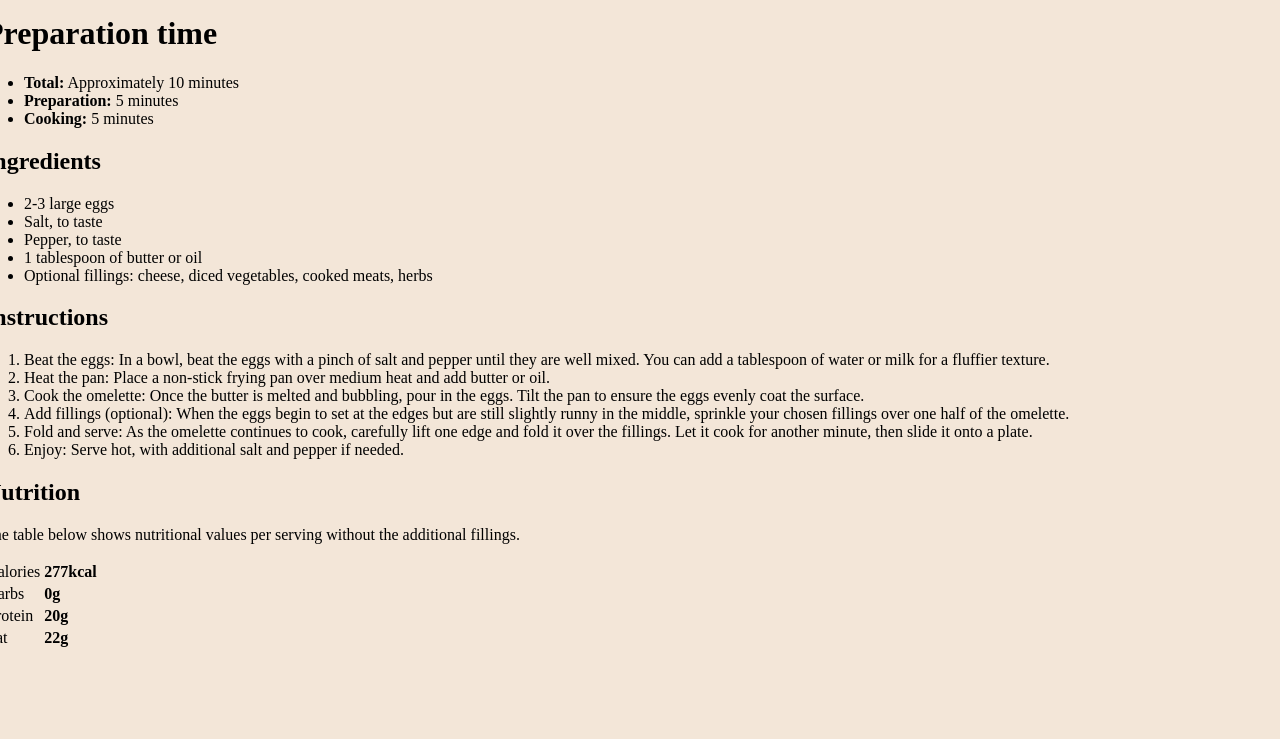
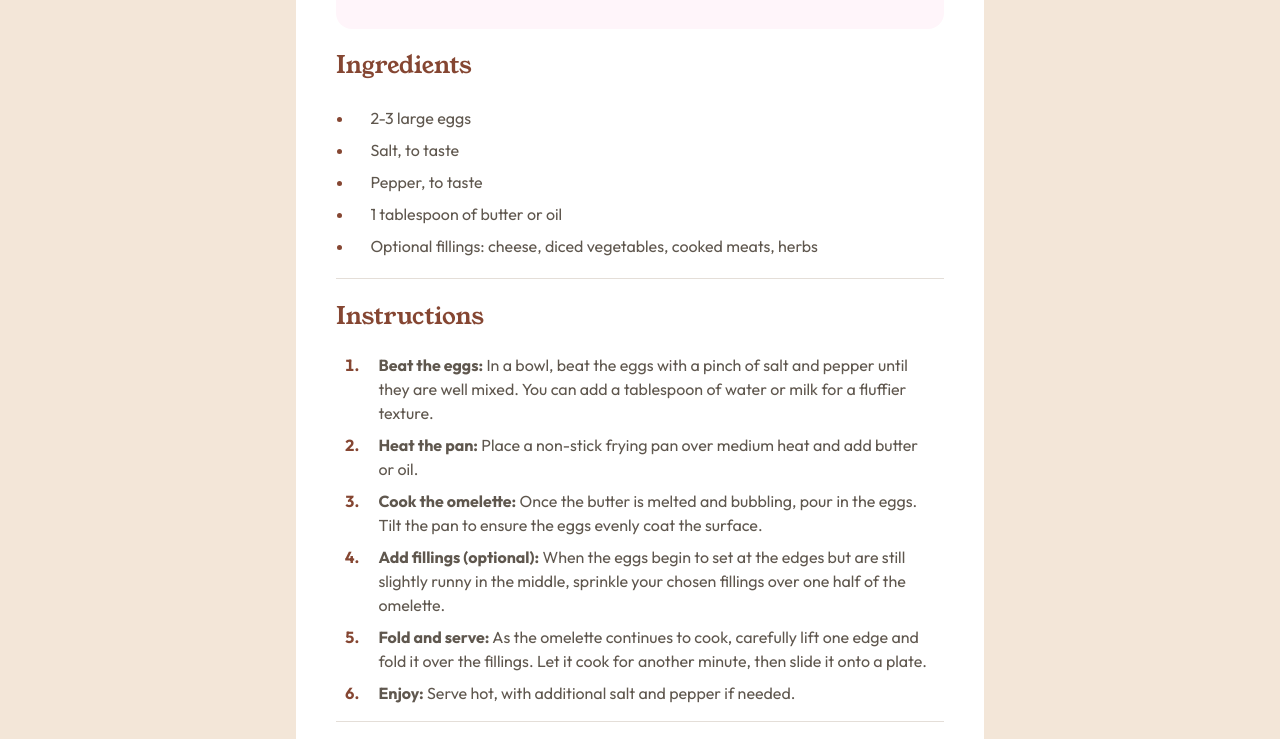
Before and after one commit to ralrafie96/recipe-page-main, a plain HTML site: page index.html in a window 1280 px wide. Shown: the part 716-1455 px from the top of the page. Before the commit the page ends 1374 px from the top, so only its background shows below. Drawn offline with Linux system fonts and the light colour scheme.

Commit message:
complete solution, ready to review

```diff
--- a/index.html
+++ b/index.html
@@ -12,11 +12,140 @@
 
   <!-- Feel free to remove these styles or customise in your own stylesheet 👍 -->
   <style>
+    @font-face {
+      font-family: "YoungSerif-Regular";
+      src: url("./assets/fonts/young-serif/YoungSerif-Regular.ttf");
+    }
+
+    @font-face {
+      font-family: "Outfit-VariableFont_wght";
+      src: url("./assets/fonts/outfit/Outfit-VariableFont_wght.ttf");
+    }
+
     body {
+      font-family: "Outfit-VariableFont_wght";
+      color: hsl(30, 10%, 34%);
       display: flex;
       justify-content: center;
       align-items: center;
       background-color: hsl(30, 54%, 90%);
+    }
+
+    .card {
+      background-color: hsl(0, 0%, 100%);
+      padding: 1.5rem;
+      margin: 2rem 0;
+      border-radius: 1rem;
+      width: 40rem;
+    }
+
+    .content {
+        padding: 1rem;
+      }
+
+    .subcard {
+      background-color: hsl(330, 100%, 98%);
+      color: hsl(332, 51%, 32%);
+      padding: 1rem;
+      border-radius: 1rem;
+    }
+
+    h2 {
+      font-family: "YoungSerif-Regular";
+      color: hsl(14, 45%, 36%);
+      font-weight: 100;
+    }
+
+    p {
+      line-height: 1.5rem;
+    }
+
+    h3 {
+      margin: 0.5rem;
+      padding: 0;
+      font-weight: 700;
+    }
+
+    ul, ol {
+      padding-left: 1.15rem;
+    }
+
+    ul li {
+      line-height: 2rem;
+    }
+
+    ol li {
+      margin: 0.5rem;
+      line-height: 1.5rem;
+    }
+
+    li {
+      padding-left: 1rem;
+      color: hsl(30, 10%, 34%);
+      line-height: 1.5rem;
+    }
+
+    li::marker {
+      color: hsl(14, 45%, 36%);
+      font-weight: bold;
+    }
+
+    img {
+      width: 40rem;
+      border-radius: 1rem;
+    }
+
+    h1 {
+      font-family: "YoungSerif-Regular";
+      color: hsl(24, 5%, 18%);
+      font-weight: 100;
+    }
+
+    .separator {
+      border-bottom: 1px solid hsl(30, 18%, 87%);
+    }
+
+    table {
+      width: 100%;
+      border-collapse: collapse;
+    }
+
+    tr {
+      border-bottom: 1px solid hsl(30, 18%, 87%);
+    }
+
+    tr:last-child {
+      border-bottom: none;
+    }
+
+    td {
+      height: 3rem;
+      padding-left: 2rem;
+    }
+
+    td b {
+      color: hsl(14, 45%, 36%);
+    }
+
+    @media (width <=700px) {
+      body {
+        display: block;
+        margin: 0;
+        padding: 0;
+      }
+
+      .card {
+        width: 100%;
+        height: 100%;
+        border-radius: 0;
+        margin: 0;
+        padding: 0;
+      }
+
+      img {
+        border-radius: 0;
+        width: 100%;
+      }
     }
   </style>
 </head>
@@ -25,6 +154,7 @@
   <main class="card">
     <img src="./assets/images/image-omelette.jpeg" alt="omelette" />
 
+    <div class="content">
       <h1>
         Simple Omelette Recipe
       </h1>
@@ -34,10 +164,10 @@
         to perfection, optionally filled with your choice of cheese, vegetables, or meats.
       </p>
 
-    <div>
-      <h1>
+      <div class="subcard">
+        <h3>
           Preparation time
-      </h1>
+        </h3>
         <ul>
           <li>
             <b>Total:</b> Approximately 10 minutes
@@ -72,36 +202,36 @@
       </ul>
 
 
-    <div></div>
+      <div class="separator"></div>
 
       <h2>
         Instructions
       </h2>
       <ol>
         <li>
-        Beat the eggs: In a bowl, beat the eggs with a pinch of salt and pepper until they are well mixed.
+          <b>Beat the eggs:</b> In a bowl, beat the eggs with a pinch of salt and pepper until they are well mixed.
           You can add a tablespoon of water or milk for a fluffier texture.
         </li>
         <li>
-        Heat the pan: Place a non-stick frying pan over medium heat and add butter or oil.
+          <b>Heat the pan:</b> Place a non-stick frying pan over medium heat and add butter or oil.
         </li>
         <li>
-        Cook the omelette: Once the butter is melted and bubbling, pour in the eggs. Tilt the pan to ensure
+          <b>Cook the omelette:</b> Once the butter is melted and bubbling, pour in the eggs. Tilt the pan to ensure
           the eggs evenly coat the surface.
         </li>
         <li>
-        Add fillings (optional): When the eggs begin to set at the edges but are still slightly runny in the
+          <b>Add fillings (optional):</b> When the eggs begin to set at the edges but are still slightly runny in the
           middle, sprinkle your chosen fillings over one half of the omelette.
         </li>
         <li>
-        Fold and serve: As the omelette continues to cook, carefully lift one edge and fold it over the
+          <b>Fold and serve:</b> As the omelette continues to cook, carefully lift one edge and fold it over the
           fillings. Let it cook for another minute, then slide it onto a plate.
         </li>
         <li>
-        Enjoy: Serve hot, with additional salt and pepper if needed.
+          <b>Enjoy:</b> Serve hot, with additional salt and pepper if needed.
         </li>
       </ol>
-    <div></div>
+      <div class="separator"></div>
       <h2>
         Nutrition
       </h2>
@@ -154,6 +284,7 @@
           </tr>
         </tbody>
       </table>
+    </div>
   </main>
 </body>
 
```
Lines whose indentation alone changed are shown as unchanged.
